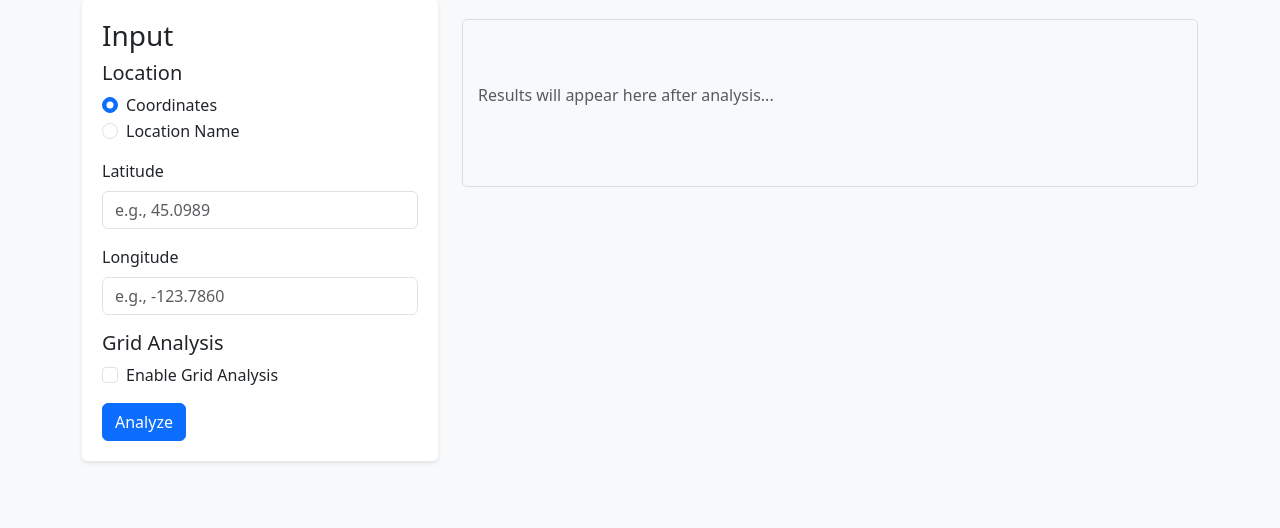
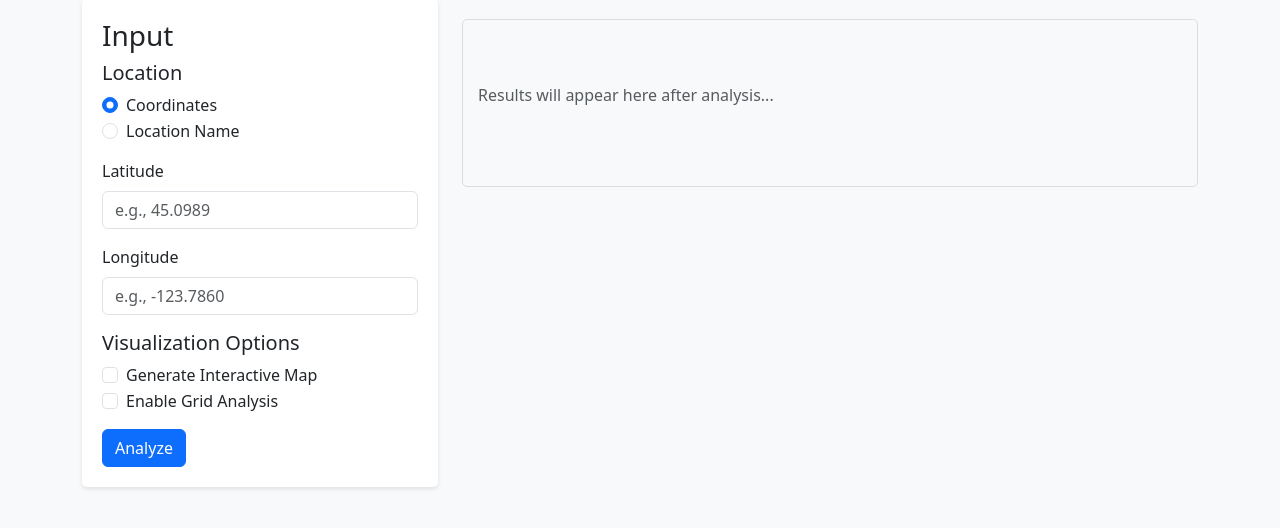
Before and after one commit to JoeLorenzoMontano/shroomie, a Flask app: page / in a window 1280 px wide. Shown: the part 238-766 px from the top of the page. Run offline with Flask 3, Linux system fonts and the light colour scheme.

Commit message:
Add map functionality to web interface

```diff
--- a/shroomie-web/app/app.py
+++ b/shroomie-web/app/app.py
@@ -92,6 +92,11 @@ def analyze():
         args_dict['grid-size'] = int(data.get('grid-size', 3))
         args_dict['grid-distance'] = float(data.get('grid-distance', 1.0))
 
+    # Add map option
+    if data.get('map') == 'true':
+        args_dict['map'] = True
+        args_dict['map-output'] = 'static/location_map.html'
+
     # Always generate prompt (for readable output)
     args_dict['prompt'] = True
 
--- a/shroomie-web/app/templates/index.html
+++ b/shroomie-web/app/templates/index.html
@@ -87,7 +87,13 @@
                         </div>
 
                         <div class="mb-3">
-                            <h5>Grid Analysis</h5>
+                            <h5>Visualization Options</h5>
+                            <div class="form-check">
+                                <input class="form-check-input" type="checkbox" id="map" name="map">
+                                <label class="form-check-label" for="map">
+                                    Generate Interactive Map
+                                </label>
+                            </div>
                             <div class="form-check">
                                 <input class="form-check-input" type="checkbox" id="grid" name="grid">
                                 <label class="form-check-label" for="grid">
@@ -189,11 +195,16 @@
                     }
                 }
 
+                // Add grid options
                 data.grid = gridCheckbox.checked ? 'true' : 'false';
                 if (gridCheckbox.checked) {
                     data["grid-size"] = document.getElementById('grid-size').value;
                     data["grid-distance"] = document.getElementById('grid-distance').value;
                 }
+
+                // Add map option
+                const mapCheckbox = document.getElementById('map');
+                data.map = mapCheckbox.checked ? 'true' : 'false';
 
                 try {
                     // Send the request
@@ -214,7 +225,24 @@
                     if (responseData.error) {
                         results.innerHTML = `<div class="alert alert-danger">${responseData.error}</div>`;
                     } else {
-                        results.innerHTML = `<pre>${responseData.output}</pre>`;
+                        let resultsHTML = `<pre>${responseData.output}</pre>`;
+
+                        // Check if map was generated and add link/embed
+                        if (data.map === 'true') {
+                            resultsHTML += `
+                                <div class="mt-4">
+                                    <h4>Interactive Map</h4>
+                                    <div class="mb-2">
+                                        <a href="/static/location_map.html" target="_blank" class="btn btn-sm btn-primary">Open Map in New Tab</a>
+                                    </div>
+                                    <div class="embed-responsive embed-responsive-16by9">
+                                        <iframe class="embed-responsive-item" src="/static/location_map.html" style="width: 100%; height: 400px; border: 1px solid #ddd;"></iframe>
+                                    </div>
+                                </div>
+                            `;
+                        }
+
+                        results.innerHTML = resultsHTML;
                     }
                 } catch (error) {
                     loading.style.display = 'none';
```
